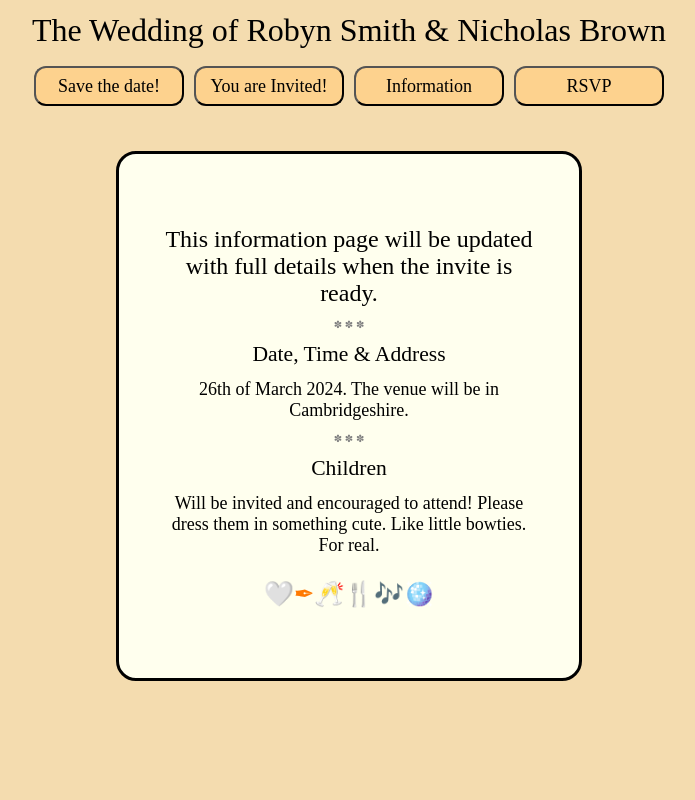
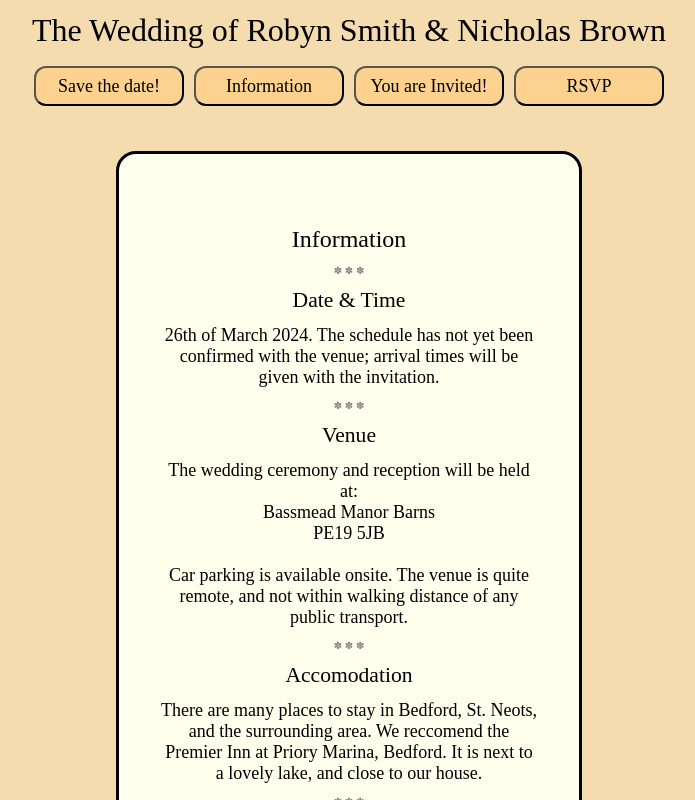
Before and after one commit to NickBrownMaths/Invitation01, a React (Create React App) app: page / in a window 1280 px wide. Both pictures are taken after a click on the button "Information". Shown: the top 800 px of the page, without its empty margins (291-986 px from the left). Built offline with nearby package versions, Linux system fonts and the light colour scheme; a web font is replaced by a local one.

Commit message:
Updated with info

```diff
--- a/src/NavBar.js
+++ b/src/NavBar.js
@@ -3,10 +3,10 @@ import NavButton from "./NavButton";
 function NavBar(props) {
   return (
     <div>
-      <NavButton text='Save the date!' onClick={props.oc1}/>
-      <NavButton text='You are Invited!' onClick={props.oc2}/>
-      <NavButton text='Information' onClick={props.oc3}/>
-      <NavButton text='RSVP' onClick={props.oc4}/>
+      <NavButton text='Save the date!' onClick={props.oc1} />
+      <NavButton text='Information' onClick={props.oc3} />
+      <NavButton text='You are Invited!' onClick={props.oc2} />
+      <NavButton text='RSVP' onClick={props.oc4} />
     </div>
   )
 }
--- a/src/PageInfo.js
+++ b/src/PageInfo.js
@@ -4,17 +4,44 @@ import Divider from "./Divider";
 function PageInfo() {
   return (
     <div className='BodyItem'>
-      <p className='bigsubtitle'>This information page will be updated with full details when the invite is ready.</p>
+      <p className='bigsubtitle'>Information</p>
 
       <Divider />
 
-      <p className='subtitle'>Date, Time & Address</p>
-      <p>26th of March 2024. The venue will be in Cambridgeshire.</p>
+      <p className='subtitle'>Date & Time</p>
+      <p>26th of March 2024. The schedule has not yet been confirmed with the venue; arrival times will be given with the invitation.</p>
+
+      <Divider />
+
+      <p className='subtitle'>Venue</p>
+      <p>
+        The wedding ceremony and reception will be held at: <br /> Bassmead Manor Barns <br /> PE19 5JB
+        <br /> <br />
+        Car parking is available onsite. The venue is quite remote, and not within walking distance of any public transport.
+      </p>
+
+      <Divider />
+
+      <p className='subtitle'>Accomodation</p>
+      <p>
+        There are many places to stay in Bedford, St. Neots, and the surrounding area. We reccomend the Premier Inn at Priory Marina, Bedford.
+        It is next to a lovely lake, and close to our house.
+      </p>
+
+      <Divider />
+
+      <p className='subtitle'>Dress</p>
+      <p>
+        Please wear smart attire. We encourage bright colours, especially for socks. Please also consider that this will be in
+        England in March (you may need a raincoat or sunglasses or both).
+      </p>
 
       <Divider />
 
       <p className='subtitle'>Children</p>
-      <p>Will be invited and encouraged to attend! Please dress them in something cute. Like little bowties. For real.</p>
+      <p>
+        There is a small stream and bridge at the venue - these are are fenced off. Please dress your children in something cute, like little bowties.
+      </p>
 
       <SymbolReel />
     </div>
--- a/src/PageSTD.js
+++ b/src/PageSTD.js
@@ -10,7 +10,10 @@ function PageSTD() {
         Robyn & Nicholas
       </p>
       <p className='subtitle'>
-        on Tuesday, the 26th of March 2024.
+        on Tuesday, the 26th of March 2024
+      </p>
+      <p className='subtitle'>
+        at Bassmead Manor Barns, Cambridgeshire.
       </p>
       <p className='footnote'>
         Formal invitation to follow.
```
